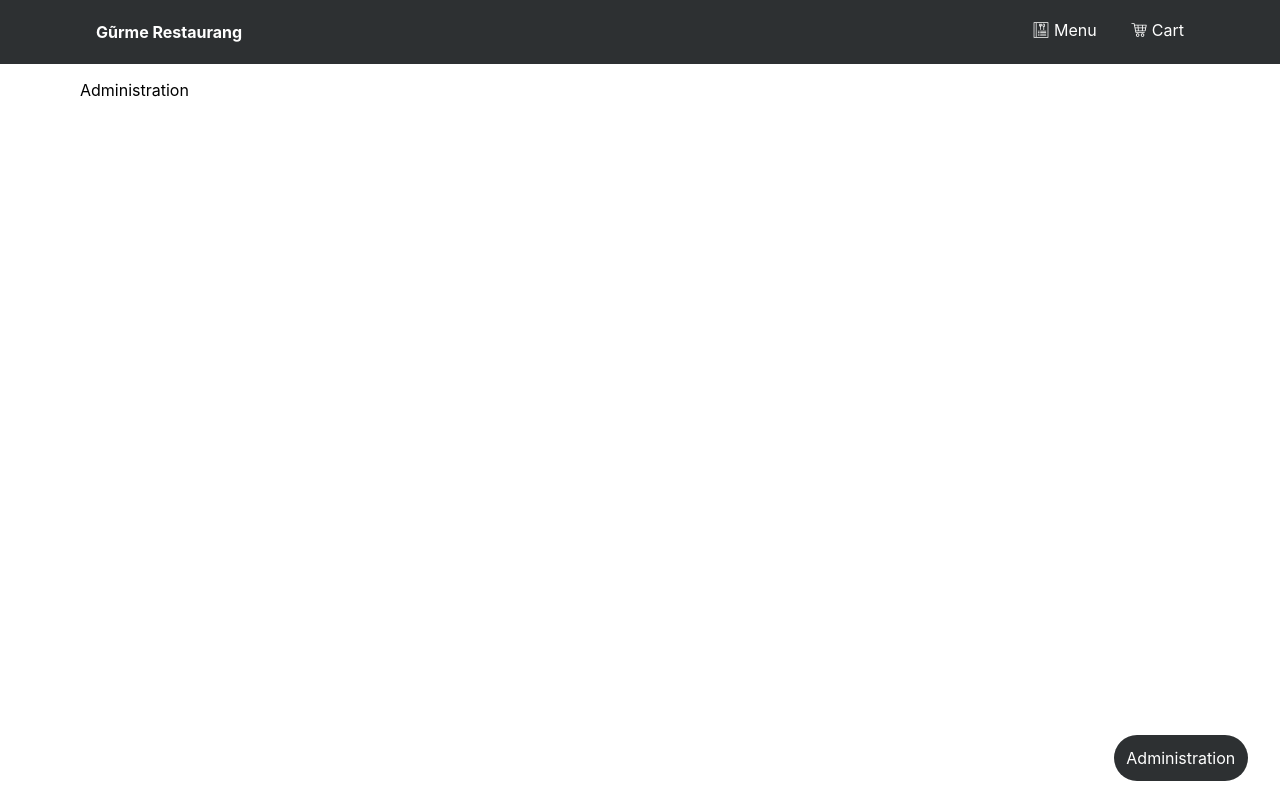
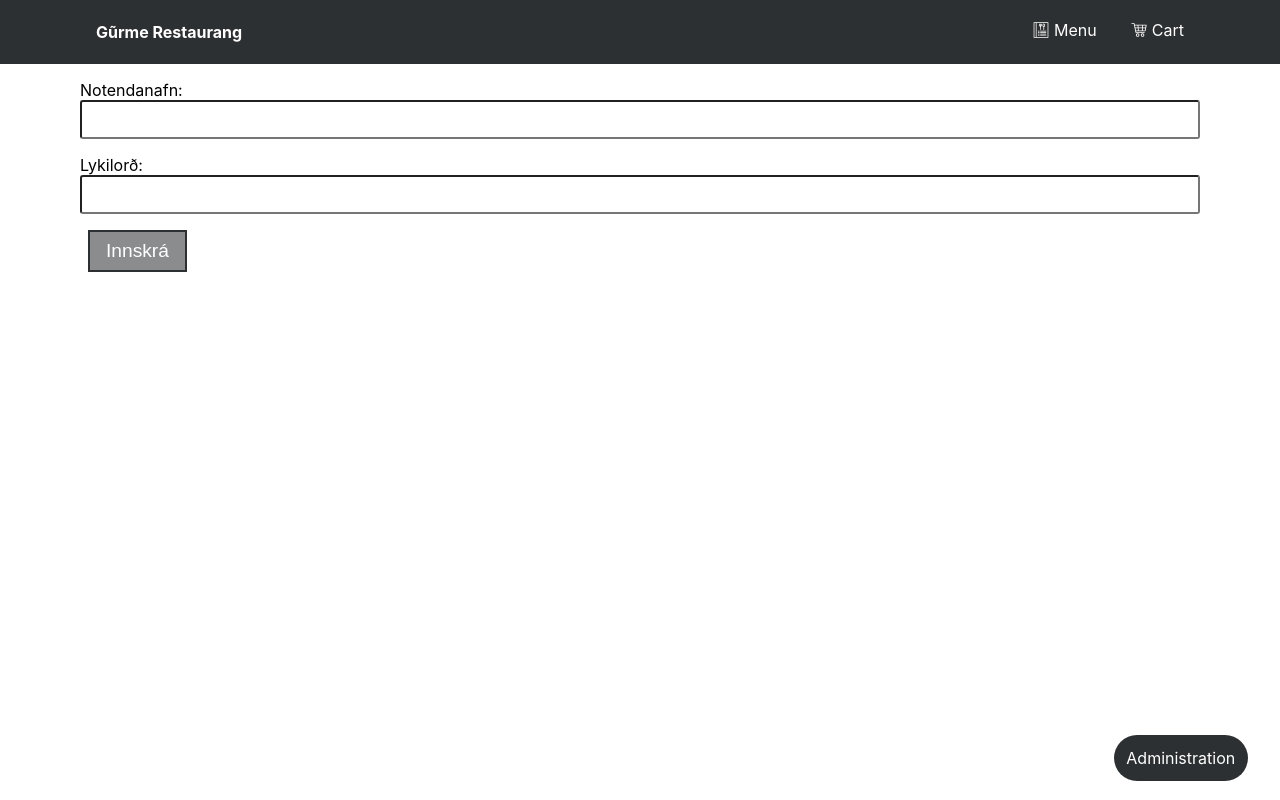
Before and after one commit to jongvnnar/vef2-2022-h2, a Next.js app: page /admin in a window 1280 px wide. Built offline with nearby package versions, Linux system fonts and the light colour scheme; no server answers.

Commit message:
set upp auth og loginform

```diff
--- /dev/null
+++ b/components/Input.tsx
@@ -0,0 +1,63 @@
+import classNames from 'classnames';
+import React from 'react';
+import s from '../styles/Input.module.scss';
+
+type Props = {
+  label: string;
+  name: string;
+  value: string;
+  setValue: (value: string) => void;
+  isError: boolean;
+  textarea: boolean;
+  type: string;
+  error: string;
+};
+
+export function Input({
+  label,
+  name,
+  value,
+  setValue,
+  isError,
+  textarea,
+  type,
+  error,
+}: Props) {
+  return (
+    <div
+      className={classNames(
+        s.field,
+        isError && s.fieldInvalid,
+        textarea && s.fieldTextarea
+      )}
+    >
+      <label htmlFor={name} className={s.label}>
+        {label}
+      </label>
+      {textarea ? (
+        <textarea
+          name={name}
+          id={name}
+          value={value}
+          onChange={(e) => setValue(e.target.value)}
+        />
+      ) : (
+        <input
+          type={type}
+          name={name}
+          id={name}
+          value={value}
+          onChange={(e) => setValue(e.target.value)}
+        />
+      )}
+      {isError && <p className={s.errors}>{error}</p>}
+    </div>
+  );
+}
+
+Input.defaultProps = {
+  isError: false,
+  textarea: false,
+  type: 'text',
+  error: '',
+};
--- /dev/null
+++ b/components/LoginForm.tsx
@@ -0,0 +1,76 @@
+import { useRouter } from 'next/router';
+import React, { useState } from 'react';
+import { useAuth } from '../context/auth';
+import Button from './Button';
+import { Input } from './Input';
+
+import s from '../styles/LoginForm.module.scss';
+import { stringify } from 'querystring';
+
+const apiUrl = process.env.NEXT_PUBLIC_API_URL;
+
+export function LoginForm() {
+  const { loginUser, message } = useAuth();
+  const router = useRouter();
+
+  const [username, setUsername] = useState('');
+  const [password, setPassword] = useState('');
+
+  const [usernameError, setUsernameError] = useState('');
+  const [passwordError, setPasswordError] = useState('');
+
+  const [loginError, setLoginError] = useState(false);
+
+
+
+  const login = async (e: React.FormEvent) => {
+    e.preventDefault();
+    setLoginError(false);
+    setUsernameError("");
+    setPasswordError("");
+
+    console.log('username :>> ', username);
+    console.log('password :>> ', password);
+
+    const loginSuccess = await loginUser(username, password);
+    if (loginSuccess) {
+      alert("þú hefur loggað þig inn");
+    }
+    else {
+      alert("virkar ekki" + message);
+    }
+
+  };
+
+  return (
+    <form className={s.loginForm} onSubmit={login} autoComplete="off">
+      <Input
+        label="Notendanafn:"
+        name="username"
+        value={username}
+        setValue={setUsername}
+        isError={!!usernameError}
+        error={usernameError}
+      />
+      <Input
+        label="Lykilorð:"
+        name="password"
+        value={password}
+        setValue={setPassword}
+        type="password"
+        isError={!!passwordError}
+        error={passwordError}
+      />
+
+      {loginError ? (
+        <p className={s.error}>Vitlaust notendanafn eða lykilorð</p>
+      ) : (
+        <></>
+      )}
+
+      <Button type="submit" size="large" primary={true}>
+        Innskrá
+      </Button>
+    </form>
+  );
+}
--- /dev/null
+++ b/context/Auth.tsx
@@ -0,0 +1,107 @@
+import React, { useEffect, useState, createContext, ReactNode, useContext } from "react";
+import { Error } from "../types/Error";
+import { User } from "../types/User";
+
+type AuthContextType = {
+  fetching: boolean;
+  authenticated: boolean;
+  user: User | null;
+  token: string | null;
+  message: string;
+  loginUser: (username: string, password: string) => Promise<boolean>;
+  logoutUser: () => void;
+};
+
+export const AuthContext = createContext<AuthContextType>({
+  fetching: false,
+  authenticated: false,
+  user: null,
+  token: null,
+  message: "",
+  loginUser: async (username: string, password: string) => { return false },
+  logoutUser: () => { },
+});
+
+export function useAuth() {
+  return useContext(AuthContext);
+}
+
+const apiUrl = process.env.NEXT_PUBLIC_API_URL;
+
+type Props = {
+  children: ReactNode;
+};
+
+export function AuthWrapper({ children }: Props) {
+  const [fetching, setFetching] = useState(true);
+  const [authenticated, setAuthenticated] = useState(false);
+  const [user, setUser] = useState(null);
+  const [token, setToken] = useState(null);
+  const [message, setMessage] = useState("");
+
+  // Using useEffect since I can't use localStorage until window loads
+  useEffect(() => {
+    setUser(JSON.parse(localStorage.getItem("user") || ""));
+    setToken(JSON.parse(localStorage.getItem("token") || ""));
+    setFetching(false);
+  }, []);
+
+  // authenticated might be a useless variable, set here for simplicity.
+  useEffect(() => {
+    setAuthenticated(!!user);
+  }, [user]);
+
+  const loginUser = async (username: string, password: string) => {
+    let success = false;
+    setFetching(true);
+    let login;
+    try {
+      const request = await fetch(`${apiUrl}/users/login`, {
+        method: "POST",
+        headers: { "Content-Type": "application/json" },
+        body: JSON.stringify({ username, password }),
+      });
+      login = await request.json();
+    } catch (e: any) { //to do finna rétt type
+      setMessage(e.message);
+    }
+    if (!login.user || !login.token) {
+      setMessage(login.error);
+    }
+    if (login.user && login.token) {
+      setMessage("");
+      setToken(login.token);
+      localStorage.setItem("token", JSON.stringify(login.token));
+      setUser(login.user);
+      localStorage.setItem("user", JSON.stringify(login.user));
+      success = true;
+    }
+    setFetching(false);
+    return success;
+  };
+
+  const logoutUser = async () => {
+    localStorage.removeItem("token");
+    setToken(null);
+    localStorage.removeItem("user");
+    setUser(null);
+  };
+
+
+
+  return (
+    <AuthContext.Provider
+      value={{
+        fetching,
+        authenticated,
+        user,
+        message,
+        token,
+        loginUser,
+        logoutUser,
+      }}
+    >
+      {children}
+    </AuthContext.Provider>
+  );
+}
--- a/pages/admin.tsx
+++ b/pages/admin.tsx
@@ -1,5 +1,6 @@
 import type { NextPage } from 'next';
 import Head from 'next/head';
+import { LoginForm } from '../components/LoginForm';
 
 const Admin: NextPage = () => {
   return (
@@ -9,7 +10,7 @@ const Admin: NextPage = () => {
         <meta name="description" content="Make changes!" />
         <link rel="icon" href="/favicon.ico" />
       </Head>
-      <div>Administration</div>
+      <div><LoginForm></LoginForm></div>
     </div>
   );
 };
--- /dev/null
+++ b/styles/Input.module.scss
@@ -0,0 +1,54 @@
+.field {
+  align-items: flex-start;
+  display: flex;
+  flex-direction: column;
+
+  margin-bottom: 1rem;
+  width: 100%;
+}
+
+.field label {
+  font-size: 1rem;
+  min-width: 140px;
+}
+
+.field input,
+.field textarea {
+  //border: 1px solid var(--color-accent);
+  border-radius: 3px;
+
+  flex: 1;
+  padding: 10px;
+  width: 100%;
+}
+
+.field input:focus,
+.field textarea:focus {
+  //  background-color: var(--color-white);
+}
+
+.fieldTextarea {
+  align-items: flex-start;
+}
+
+.field textarea {
+  flex: 1;
+  // font: var(--fonts);
+  min-height: 3rem;
+}
+
+.fieldInvalid input,
+.fieldInvalid textarea {
+  // background-color: var(--color-accent-light);
+  // border-color: var(--color-accent);
+}
+
+.errors {
+  margin-bottom: 2rem;
+  margin-top: 0.5rem;
+  //  color: var(--color-accent);
+}
+
+.errors__title {
+  margin-top: 1rem;
+}
--- /dev/null
+++ b/styles/LoginForm.module.scss
@@ -0,0 +1,11 @@
+.loginForm {
+  align-items: flex-start;
+  display: flex;
+  flex-direction: column;
+
+  margin-bottom: 1rem;
+}
+
+.error {
+  //  color: var(--color-accent);
+}
--- /dev/null
+++ b/types/User.ts
@@ -0,0 +1,7 @@
+export type User = {
+  id: number;
+  username: string;
+  name: string;
+  email: string;
+  admin: boolean;
+};
```
Also changed, not shown: 2 other files (tests, documents, lock files or other folders).
